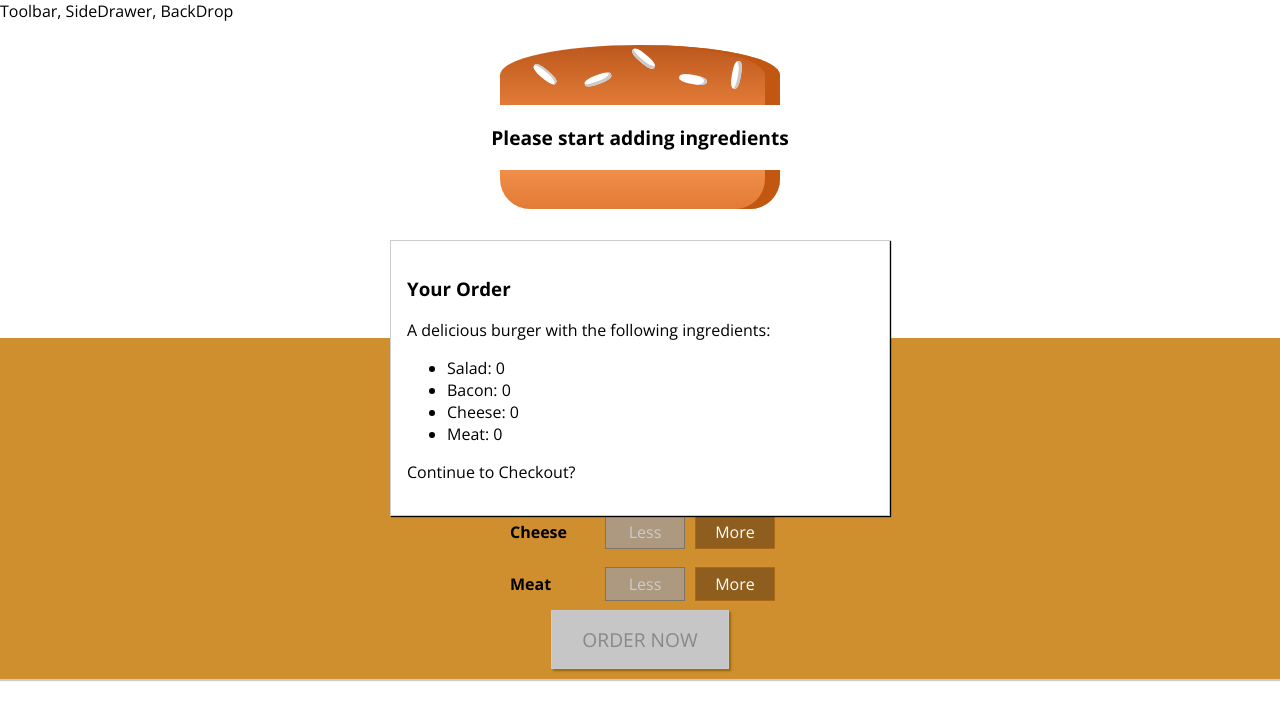
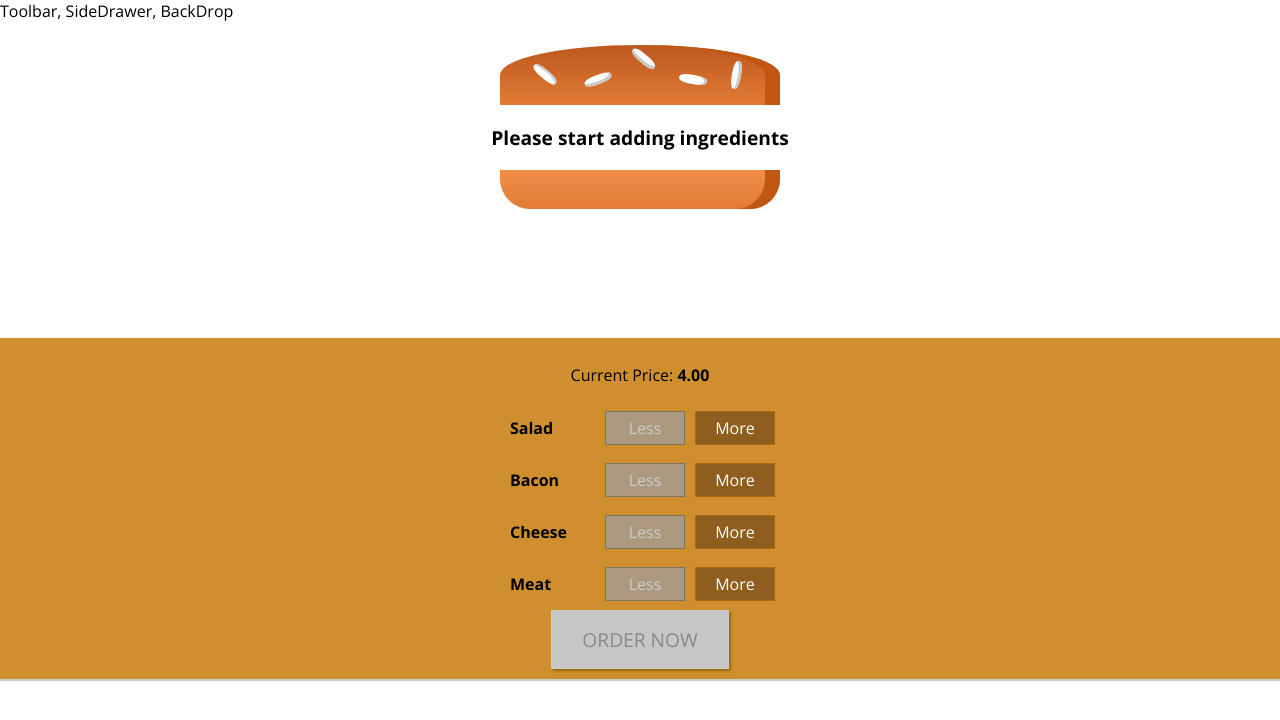
Before and after one commit to obwansan/burger-builder-app, a React app: page / in a window 1280 px wide. Shown: the top 720 px of the page. Built offline with nearby package versions, Linux system fonts and the light colour scheme.

Commit message:
Showing and hiding the modal

```diff
--- a/src/components/Burger/BuildControls/BuildControls.js
+++ b/src/components/Burger/BuildControls/BuildControls.js
@@ -27,6 +27,7 @@
       className={classes.OrderButton}
       // set the disabled html property to true or false if no ingredients have been added
       disabled={!props.purchaseable}
+      onClick={props.ordered}
       >ORDER NOW</button>
   </div>
 );
--- a/src/components/UI/Modal/Modal.css
+++ b/src/components/UI/Modal/Modal.css
@@ -9,9 +9,11 @@
   left: 15%;
   top: 30%;
   box-sizing: border-box;
+  /* 'all' applies to transform and opacity */
   transition: all 0.3s ease-out;
 }
 
+/* Media query styles apply from 600px viewport width upwards */
 @media (min-width: 600px) {
   .Modal {
       width: 500px;
--- a/src/components/UI/Modal/Modal.js
+++ b/src/components/UI/Modal/Modal.js
@@ -3,7 +3,13 @@
 import classes from './Modal.css';
 
 const modal = (props) => (
-  <div className={classes.Modal}>
+  <div
+    className={classes.Modal}
+    style={{
+      transform: props.show ? 'translateY(0)' : 'translateY(-100vh)',
+      opacity: props.show ? '1' : '0'
+    }}
+  >
     {props.children}
   </div>
 );
--- a/src/containers/BurgerBuilder/BurgerBuilder.js
+++ b/src/containers/BurgerBuilder/BurgerBuilder.js
@@ -27,7 +27,8 @@
       meat: 0
     },
     totalPrice: 4,
-    purchaseable: false
+    purchaseable: false,
+    purchasing: false
   }
 
   /*
@@ -47,7 +48,7 @@
   */
 
   // Simpler way to check if burger can be ordered (i.e. has at least one ingredient)
-  updatePurchaseState = (ingredients) => {
+  updatePurchaseState (ingredients) {
       const atLeastOneIngredient = Object.values(ingredients).some(amount => amount > 0);
       this.setState({purchaseable: atLeastOneIngredient});
   }
@@ -85,7 +86,13 @@
     this.updatePurchaseState(updatedIngredients);
   }
 
-  render() {
+  // The arrow function binds 'this' to the class. If you used an ES5 style function
+  // you'd have to bind 'this' (e.g. this.purchaseHandler = this.purchaseHandler(this))
+  purchaseHandler = () => {
+    this.setState({purchasing: true})
+  }
+
+  render () {
     const disabledInfo = {
       ...this.state.ingredients
     }
@@ -97,7 +104,7 @@
 
     return (
       <Aux>
-        <Modal>
+        <Modal show={this.state.purchasing}>
           <OrderSummary ingredients={this.state.ingredients} />
         </Modal>
         <Burger ingredients={this.state.ingredients} />
@@ -107,6 +114,7 @@
           purchaseable={this.state.purchaseable}
           disabled={disabledInfo}
           price={this.state.totalPrice}
+          ordered={this.purchaseHandler}
         />
       </Aux>
     );
```
